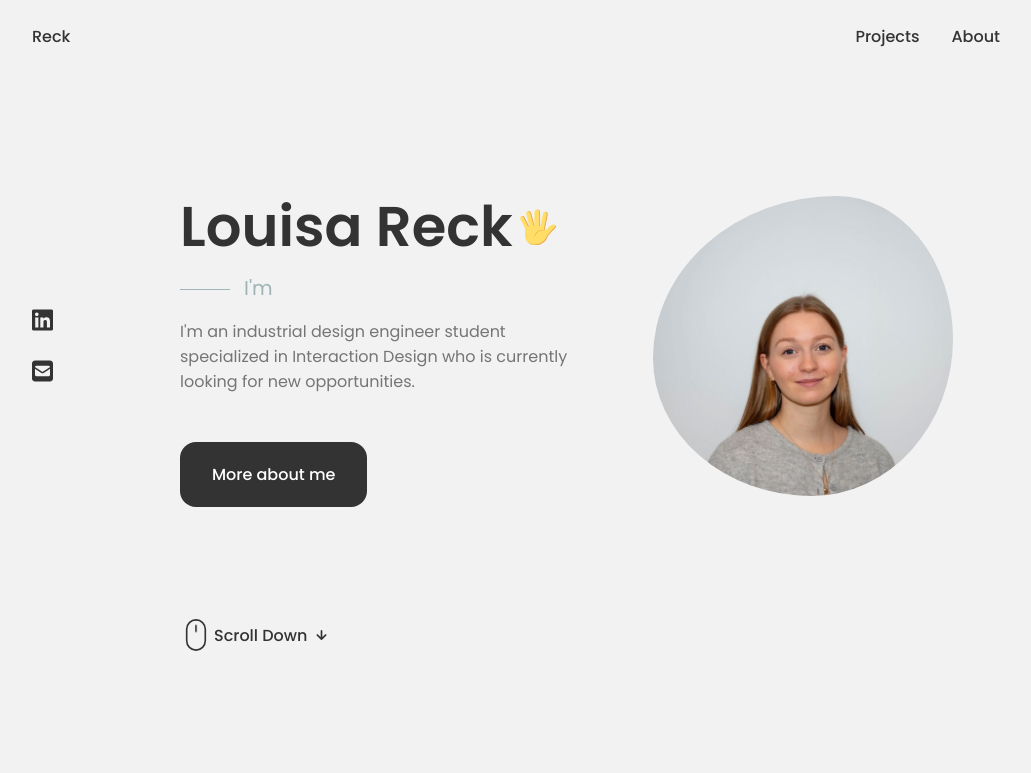
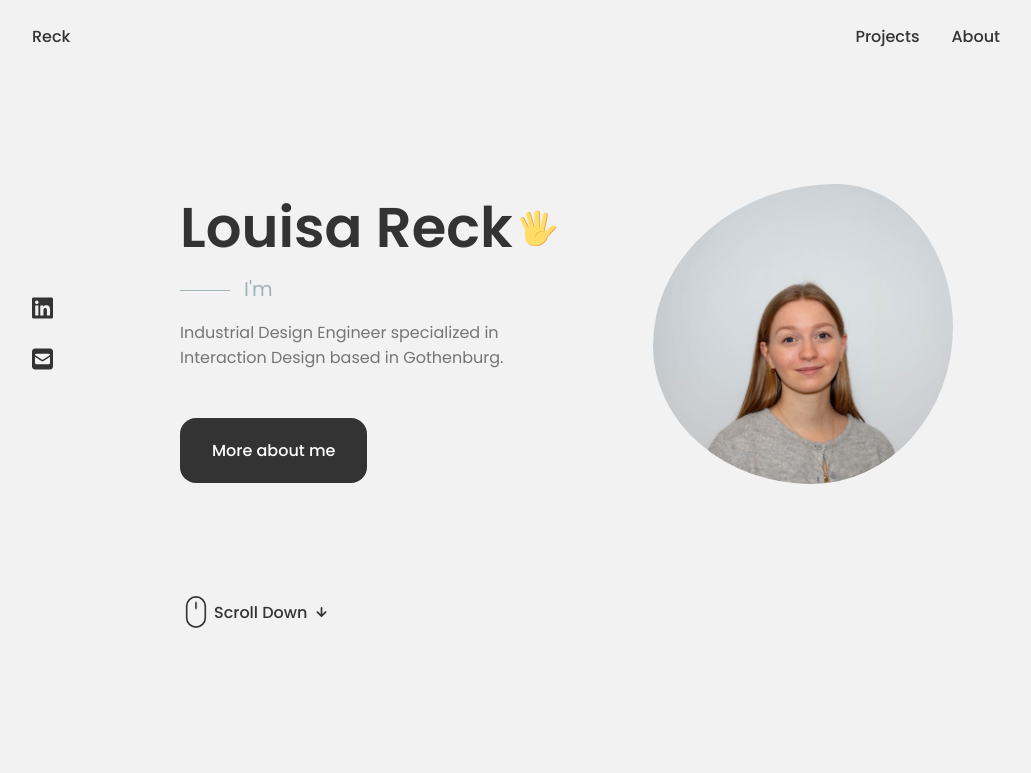
Before and after one commit to LouisaReck/louisareck.github.io, a React (Vite) app: page / in a window 1280 px wide. Shown: the top 773 px of the page, without its empty margins (124-1155 px from the left). Built offline with nearby package versions, Linux system fonts and the light colour scheme.

Commit message:
home update

```diff
--- a/src/components/home/Data.jsx
+++ b/src/components/home/Data.jsx
@@ -69,8 +69,8 @@ const Data = () => {
         <span>I'm {typeEffect}</span>
       </h3>
       <p className="home__description">
-        I'm an industrial design engineer student specialized in
-        Interaction Design who is currently looking for new opportunities.
+        Industrial Design Engineer specialized in
+        Interaction Design based in Gothenburg.
       </p>
 
       <HashLink className="button button--flex" to="/about">
```
